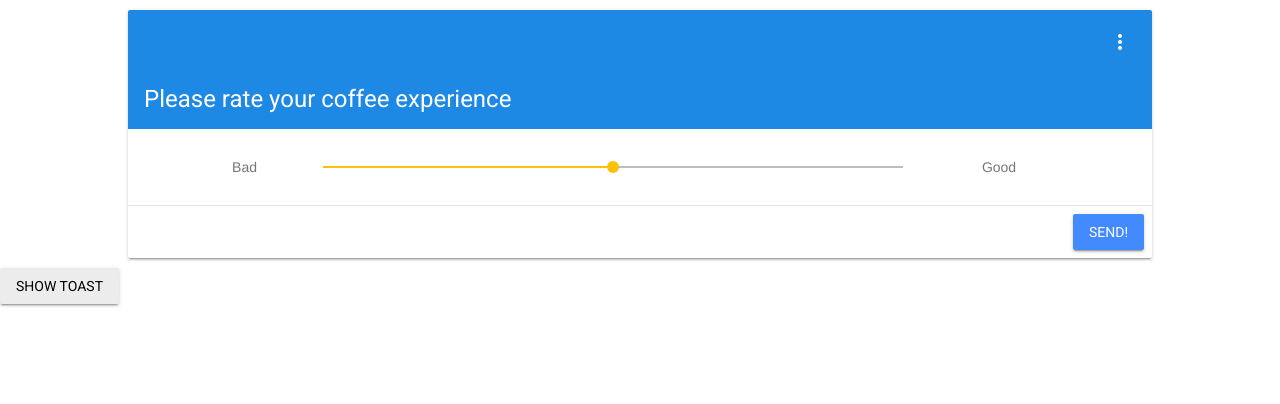
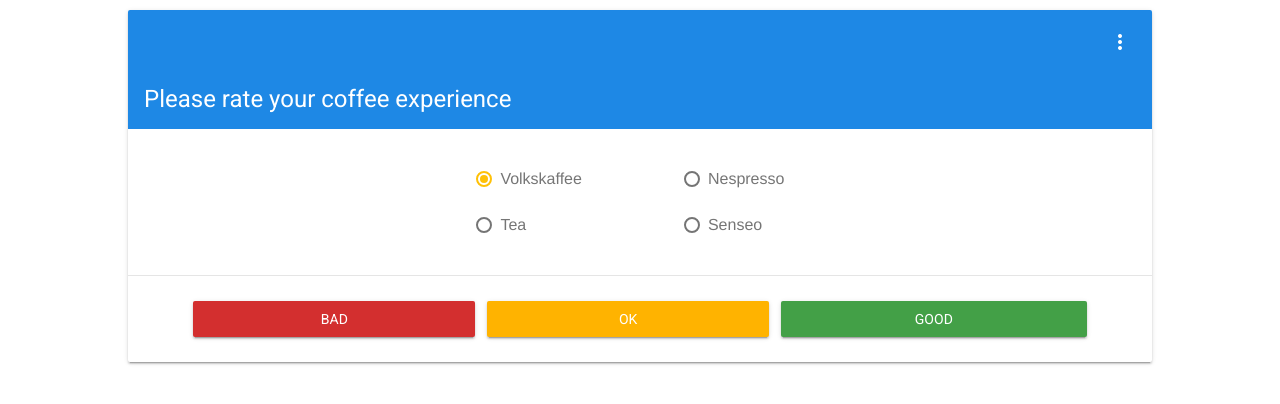
Before and after one commit to gregvary/coffeeX, a plain HTML site: page client/site/index.html in a window 1280 px wide. Drawn offline with nearby package versions, Linux system fonts and the light colour scheme.

Commit message:
Changed from slider to buttons and added coffee options

```diff
--- a/client/site/index.html
+++ b/client/site/index.html
@@ -58,20 +58,59 @@
         <h2 class="mdl-card__title-text">Please rate your coffee experience</h2>
     </div>
 
-    <div class="mdl-card__supporting-text">
+	<div class="mdl-card__supporting-text">
+		<table id="options-table">
+			<tr>
+				<td>
+					<label class="mdl-radio mdl-js-radio mdl-js-ripple-effect" for="option-1">
+					  <input type="radio" id="option-1" class="mdl-radio__button" name="options" value="1" checked>
+					  <span class="mdl-radio__label">Volkskaffee</span>
+					</label>
+				</td>
+				<td>
+					<label class="mdl-radio mdl-js-radio mdl-js-ripple-effect" for="option-2">
+					  <input type="radio" id="option-2" class="mdl-radio__button" name="options" value="2">
+					  <span class="mdl-radio__label">Nespresso</span>
+					</label>
+				</td>
+			</tr>
+			<tr>
+				<td>
+					<label class="mdl-radio mdl-js-radio mdl-js-ripple-effect" for="option-3">
+					  <input type="radio" id="option-3" class="mdl-radio__button" name="options" value="3">
+					  <span class="mdl-radio__label">Tea</span>
+					</label>
+				</td>
+				<td>
+					<label class="mdl-radio mdl-js-radio mdl-js-ripple-effect" for="option-4">
+					  <input type="radio" id="option-4" class="mdl-radio__button" name="options" value="4">
+					  <span class="mdl-radio__label">Senseo</span>
+					</label>
+				</td>
+			</tr>
+		</table>
+    </div>
+
+    <div class="mdl-card__actions mdl-card--border">
         <table id="slider-table">
             <tr>
-                <td>Bad</td>
-                <td><input class="mdl-slider mdl-js-slider" id="s1" type="range" min="0" max="100" value="50" tabindex="0"></td>
-                <td>Good</td>
+                <td>
+					<button class="mdl-button mdl-js-button mdl-button--raised mdl-js-ripple-effect full-size-button bad-button">
+				  	Bad
+					</button>
+				</td>
+                <td>
+					<button class="mdl-button mdl-js-button mdl-button--raised mdl-js-ripple-effect full-size-button ok-button">
+				  	Ok
+					</button>
+				</td>
+				<td>
+					<button id="good-btn" class="mdl-button mdl-js-button mdl-button--raised mdl-js-ripple-effect full-size-button good-button">
+				  	Good
+					</button>
+				</td>
             </tr>
         </table>
-    </div>
-
-    <div class="mdl-card__actions mdl-card--border align-right">
-        <button class="mdl-button mdl-js-button mdl-button--raised mdl-js-ripple-effect mdl-button--accent">
-            Send!
-        </button>
     </div>
 
     <div class="mdl-card__menu">
@@ -89,7 +128,7 @@
     </div>
 </div>
 
-<button id="demo-show-toast" class="mdl-button mdl-js-button mdl-button--raised" type="button">Show Toast</button>
+<!-- button id="demo-show-toast" class="mdl-button mdl-js-button mdl-button--raised" type="button">Show Toast</button-->
 <div id="demo-toast-example" class="mdl-js-snackbar mdl-snackbar">
     <div class="mdl-snackbar__text"></div>
     <button class="mdl-snackbar__action" type="button"></button>
@@ -98,12 +137,13 @@
     (function() {
         'use strict';
         var snackbarContainer = document.querySelector('#demo-toast-example');
-        var showToastButton = document.querySelector('#demo-show-toast');
-        showToastButton.addEventListener('click', function() {
+        var showToastButton = document.querySelector('#good-btn');
+		var showSuccess =  function() {
             'use strict';
             var data = {message: 'Thank you. See you next time'};
             snackbarContainer.MaterialSnackbar.showSnackbar(data);
-        });
+        };
+        showToastButton.addEventListener('click', showSuccess);
     }());
 </script>
 </body>
--- a/client/site/styles.css
+++ b/client/site/styles.css
@@ -19,6 +19,17 @@
   padding: 0;
   text-align: center;
 }
+#slider-table td {
+	padding: 5px;
+}
+
+#options-table {
+  margin: 10px auto;
+  padding: 0;
+}
+#options-table tr td {
+	padding: 10px 50px;
+}
 
 .mdl-card__supporting-text {
   width: 95%;
@@ -26,3 +37,21 @@
 .align-right {
   text-align: right;
 }
+
+.full-size-button {
+	display: block;
+	width: 100%;
+	color: #fff;
+}
+
+.bad-button {
+	background-color: #D32F2F;
+}
+
+.ok-button {
+	background-color: #FFB300;
+}
+
+.good-button {
+	background-color: #43A047;
+}
```
